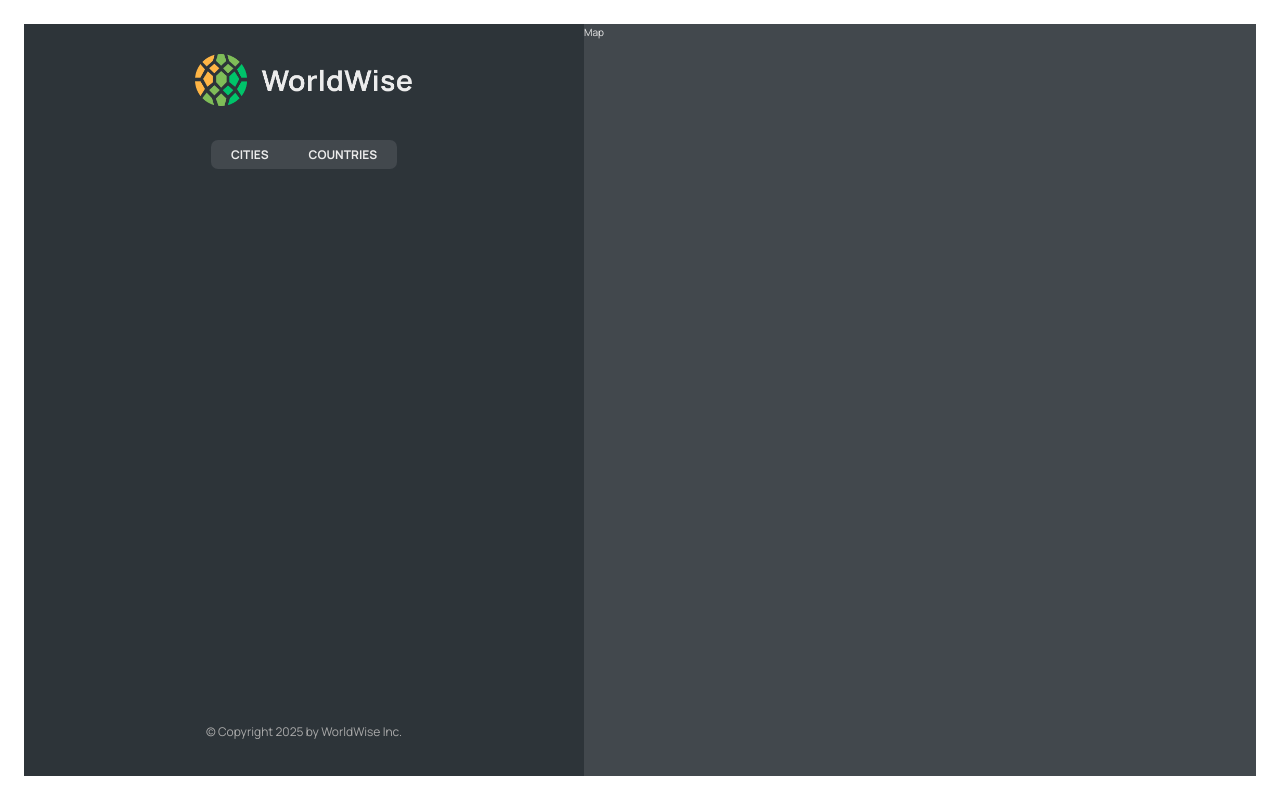
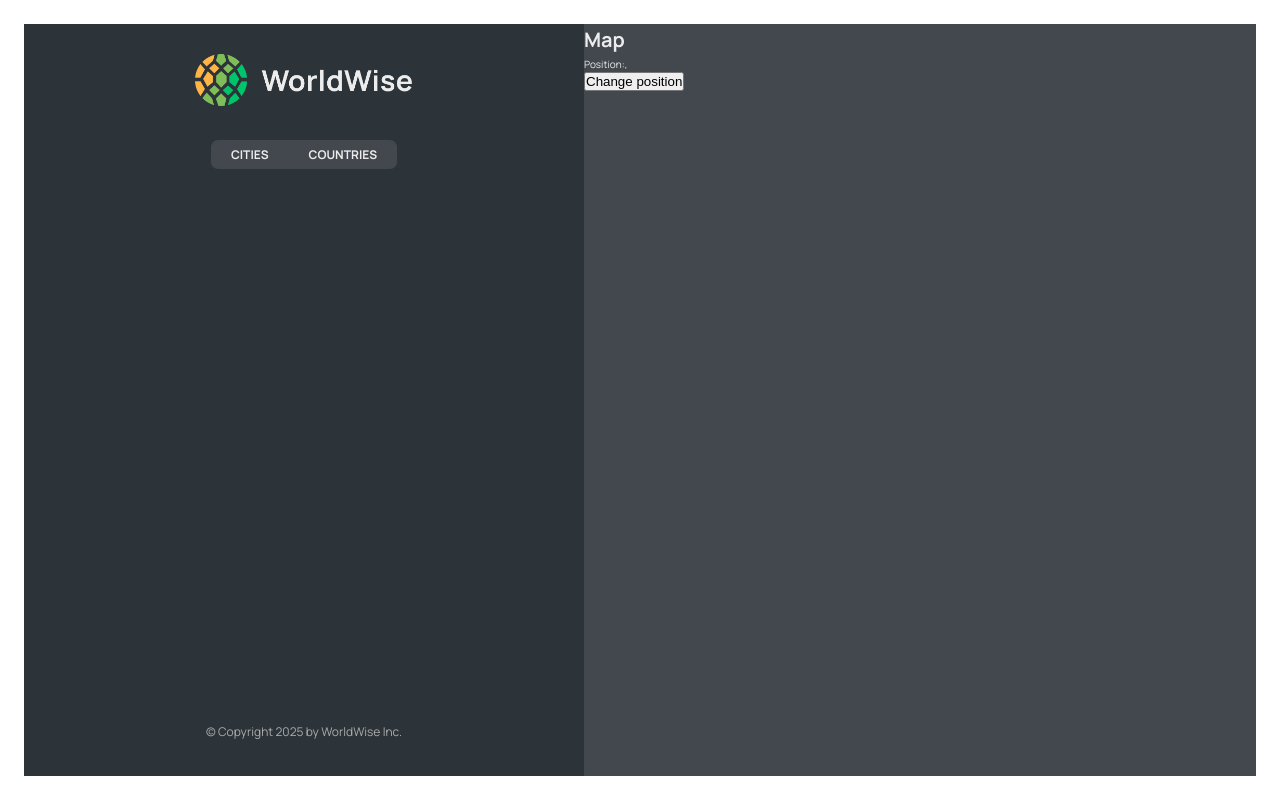
Before and after one commit to Basim-s-lab/worldWise, a React (Vite) app: page /app in a window 1280 px wide. Built offline with nearby package versions, Linux system fonts and the light colour scheme; no server answers.

Commit message:
Add useSearchParams hook to read query strings

```diff
--- a/src/components/Map.jsx
+++ b/src/components/Map.jsx
@@ -1,4 +1,18 @@
+import { useSearchParams } from "react-router-dom";
 import styles from "./Map.module.css";
 export default function Map() {
-  return <div className={styles.mapContainer}>Map</div>;
+  const [searchParams, setSearchParams] = useSearchParams();
+  const lat = searchParams.get("lat");
+  const lng = searchParams.get("lng");
+  return (
+    <div className={styles.mapContainer}>
+      <h1>Map</h1>
+      <p>
+        Position:{lat},{lng}
+      </p>
+      <button onClick={() => setSearchParams({ lat: 23, lng: 45 })}>
+        Change position
+      </button>
+    </div>
+  );
 }
```
